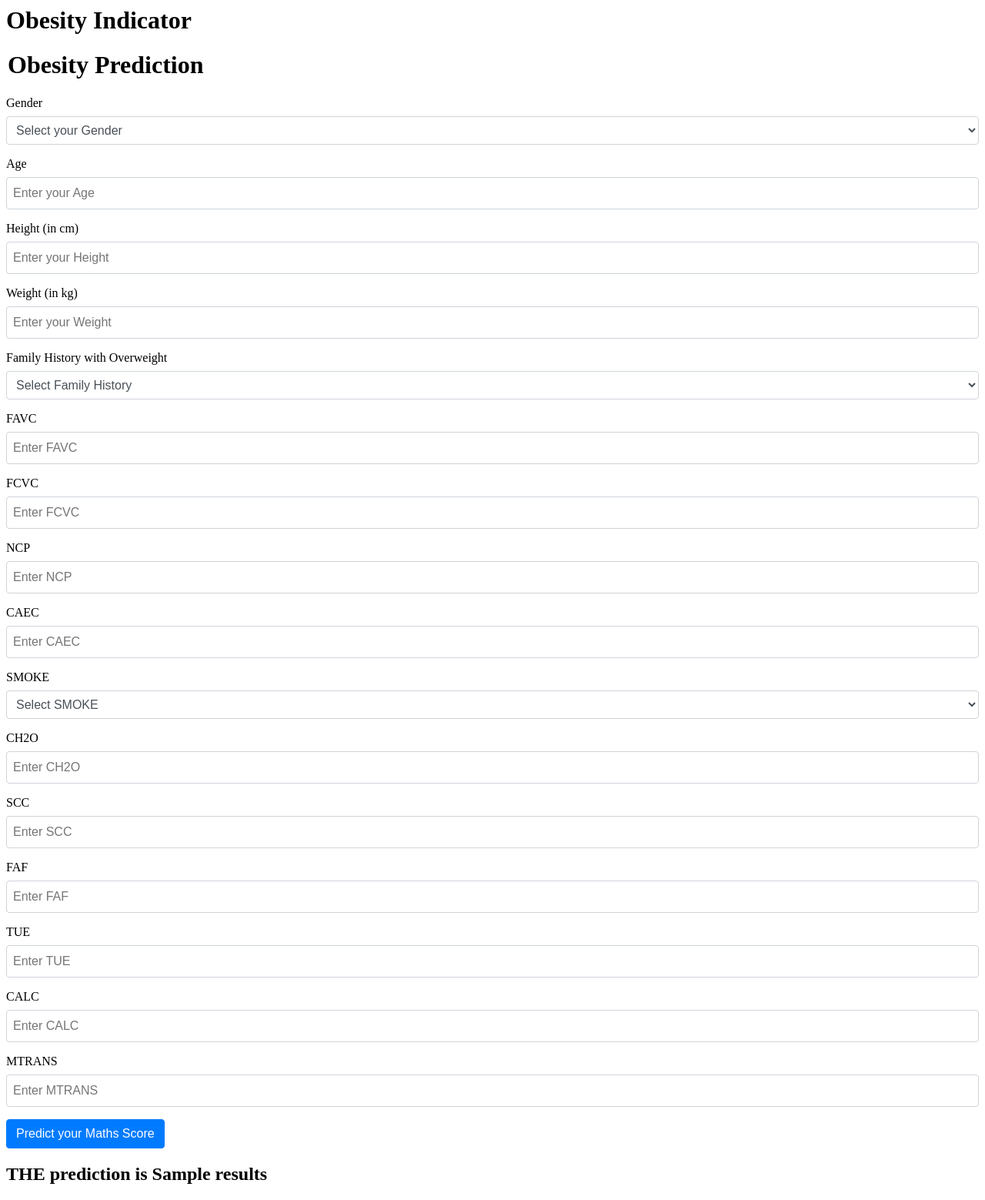
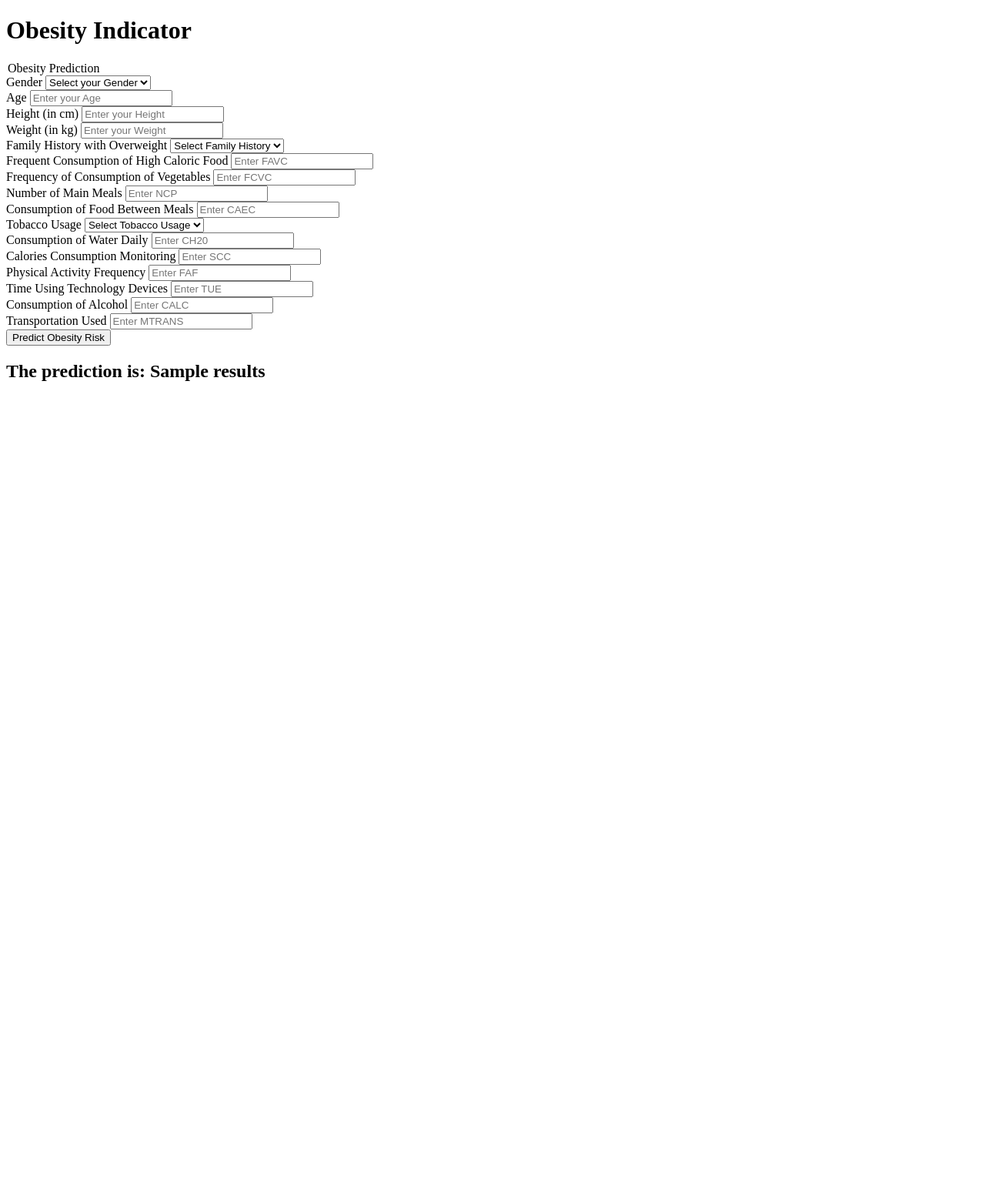
Before and after one commit to smruthi-sumanth/ML-projects, a Flask app: template templates/home.html in a window 1280 px wide. Shown: the whole page at 77% size. After the commit the page ends 495 px from the top, so only its background shows below. Run offline with Flask 3, Linux system fonts and the light colour scheme; the template is opened without the code that fills it: most values are stand-ins (such as "Sample title", 1, 10 or a date in 2020).

Commit message:
Improved UI of home page

```diff
--- a/templates/home.html
+++ b/templates/home.html
@@ -1,61 +1,24 @@
-<html>
+<!DOCTYPE html>
+<html lang="en">
 <head>
+    <meta charset="UTF-8">
+    <meta name="viewport" content="width=device-width, initial-scale=1.0">
     <title>Obesity Prediction</title>
     <style>
-        .mb-3 {
-            margin-bottom: 1rem;
-        }
-        .form-label {
-            display: block;
-            margin-bottom: 0.5rem;
-        }
-        .form-control {
-            display: block;
-            width: 100%;
-            padding: 0.5rem;
-            font-size: 1rem;
-            line-height: 1.5;
-            color: #495057;
-            background-color: #fff;
-            background-clip: padding-box;
-            border: 1px solid #ced4da;
-            border-radius: 0.25rem;
-            transition: border-color 0.15s ease-in-out, box-shadow 0.15s ease-in-out;
-        }
-        .btn {
-            display: inline-block;
-            font-weight: 400;
-            color: #212529;
-            text-align: center;
-            vertical-align: middle;
-            cursor: pointer;
-            background-color: transparent;
-            border: 1px solid transparent;
-            padding: 0.375rem 0.75rem;
-            font-size: 1rem;
-            line-height: 1.5;
-            border-radius: 0.25rem;
-            transition: color 0.15s ease-in-out, background-color 0.15s ease-in-out, border-color 0.15s ease-in-out, box-shadow 0.15s ease-in-out;
-        }
-        .btn-primary {
-            color: #fff;
-            background-color: #007bff;
-            border-color: #007bff;
-        }
+        /* CSS styles remain the same as in the previous example */
     </style>
 </head>
 <body>
-    <div class="login">
+    <div class="container">
         <h1>Obesity Indicator</h1>
+        <form action="{{ url_for('predict_datapoint')}}" method="post">
+            <legend>Obesity Prediction</legend>
 
-       <form action="{{ url_for('predict_datapoint')}}" method="post">
-        <h1>
-            <legend>Obesity Prediction</legend>
-        </h1>
+            <!-- Physical Attributes -->
             <div class="mb-3">
                 <label class="form-label">Gender</label>
-            <select class="form-control" name="gender" placeholder="Enter your Gender" required>
-                <option class="placeholder" selected disabled value="">Select your Gender</option>
+                <select class="form-control" name="gender" required>
+                    <option selected disabled value="">Select your Gender</option>
                     <option value="male">Male</option>
                     <option value="female">Female</option>
                 </select>
@@ -72,68 +35,72 @@
                 <label class="form-label">Weight (in kg)</label>
                 <input class="form-control" type="number" name="weight" placeholder="Enter your Weight" required />
             </div>
+
+            <!-- Lifestyle Factors -->
             <div class="mb-3">
                 <label class="form-label">Family History with Overweight</label>
                 <select class="form-control" name="family_history_with_overweight" required>
-                <option class="placeholder" selected disabled value="">Select Family History</option>
+                    <option selected disabled value="">Select Family History</option>
                     <option value="yes">Yes</option>
                     <option value="no">No</option>
                 </select>
             </div>
             <div class="mb-3">
-            <label class="form-label">FAVC</label>
+                <label class="form-label">Frequent Consumption of High Caloric Food</label>
                 <input class="form-control" type="text" name="FAVC" placeholder="Enter FAVC" required />
             </div>
             <div class="mb-3">
-            <label class="form-label">FCVC</label>
+                <label class="form-label">Frequency of Consumption of Vegetables</label>
                 <input class="form-control" type="number" name="FCVC" placeholder="Enter FCVC" required />
             </div>
             <div class="mb-3">
-            <label class="form-label">NCP</label>
+                <label class="form-label">Number of Main Meals</label>
                 <input class="form-control" type="number" name="NCP" placeholder="Enter NCP" required />
             </div>
             <div class="mb-3">
-            <label class="form-label">CAEC</label>
+                <label class="form-label">Consumption of Food Between Meals</label>
                 <input class="form-control" type="text" name="CAEC" placeholder="Enter CAEC" required />
             </div>
             <div class="mb-3">
-            <label class="form-label">SMOKE</label>
+                <label class="form-label">Tobacco Usage</label>
                 <select class="form-control" name="SMOKE" required>
-                <option class="placeholder" selected disabled value="">Select SMOKE</option>
+                    <option selected disabled value="">Select Tobacco Usage</option>
                     <option value="yes">Yes</option>
                     <option value="no">No</option>
                 </select>
             </div>
             <div class="mb-3">
-            <label class="form-label">CH2O</label>
-            <input class="form-control" type="number" name="CH2O" placeholder="Enter CH2O" required />
+                <label class="form-label">Consumption of Water Daily</label>
+                <input class="form-control" type="number" name="CH20" placeholder="Enter CH20" required />
             </div>
             <div class="mb-3">
-            <label class="form-label">SCC</label>
+                <label class="form-label">Calories Consumption Monitoring</label>
                 <input class="form-control" type="text" name="SCC" placeholder="Enter SCC" required />
             </div>
             <div class="mb-3">
-            <label class="form-label">FAF</label>
+                <label class="form-label">Physical Activity Frequency</label>
                 <input class="form-control" type="number" name="FAF" placeholder="Enter FAF" required />
             </div>
             <div class="mb-3">
-            <label class="form-label">TUE</label>
+                <label class="form-label">Time Using Technology Devices</label>
                 <input class="form-control" type="number" name="TUE" placeholder="Enter TUE" required />
             </div>
             <div class="mb-3">
-            <label class="form-label">CALC</label>
+                <label class="form-label">Consumption of Alcohol</label>
                 <input class="form-control" type="text" name="CALC" placeholder="Enter CALC" required />
             </div>
             <div class="mb-3">
-            <label class="form-label">MTRANS</label>
+                <label class="form-label">Transportation Used</label>
                 <input class="form-control" type="text" name="MTRANS" placeholder="Enter MTRANS" required />
             </div>
+
             <div class="mb-3">
-            <input class="btn btn-primary" type="submit" value="Predict your Maths Score" required />
+                <input class="btn btn-primary" type="submit" value="Predict Obesity Risk" required />
             </div>
         </form>
-    <h2>
-       THE prediction is {{results}}
-    </h2>
+        <div class="results">
+            <h2>The prediction is: {{results}}</h2>
+        </div>
+    </div>
 </body>
 </html>
```
Lines whose indentation alone changed are shown as unchanged.
